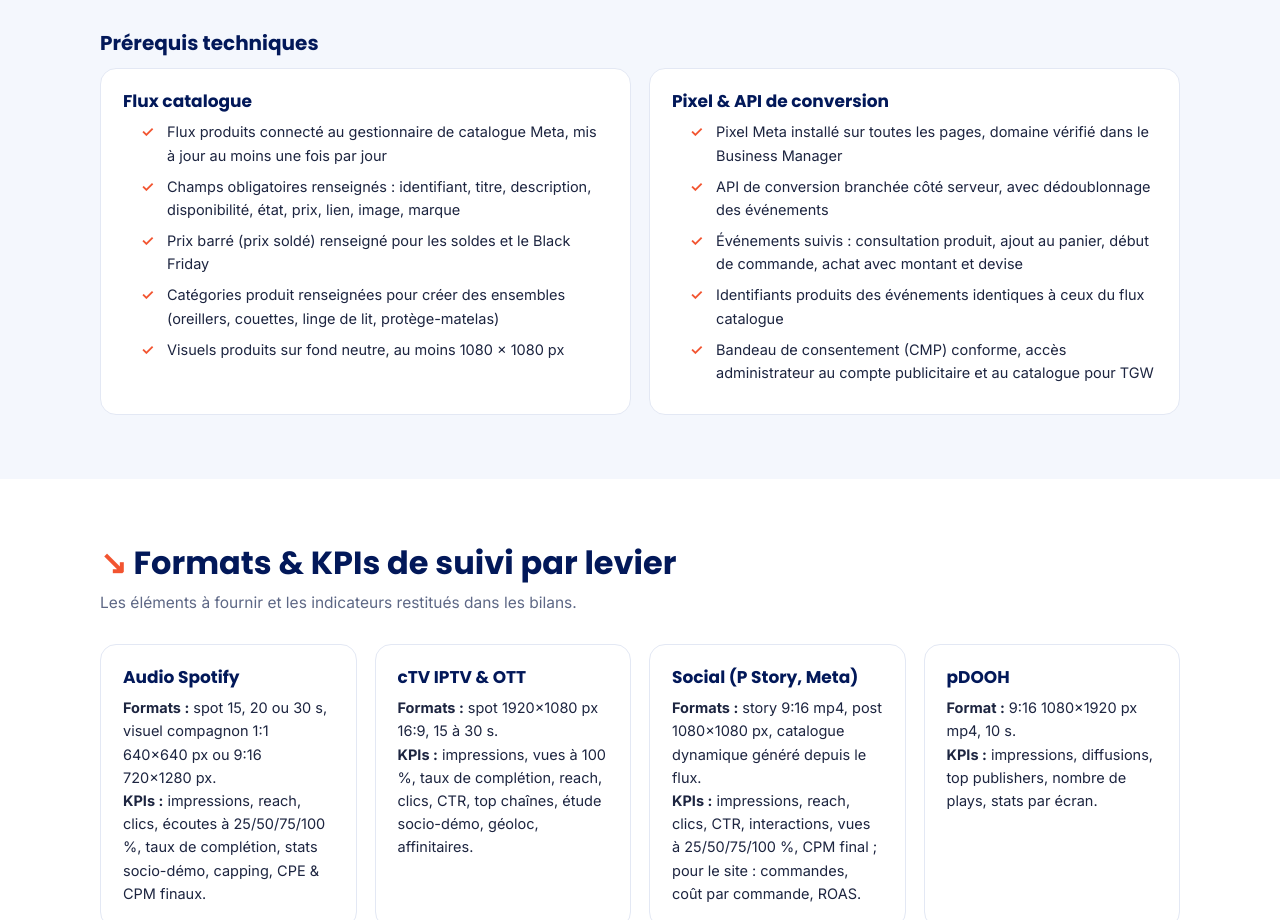
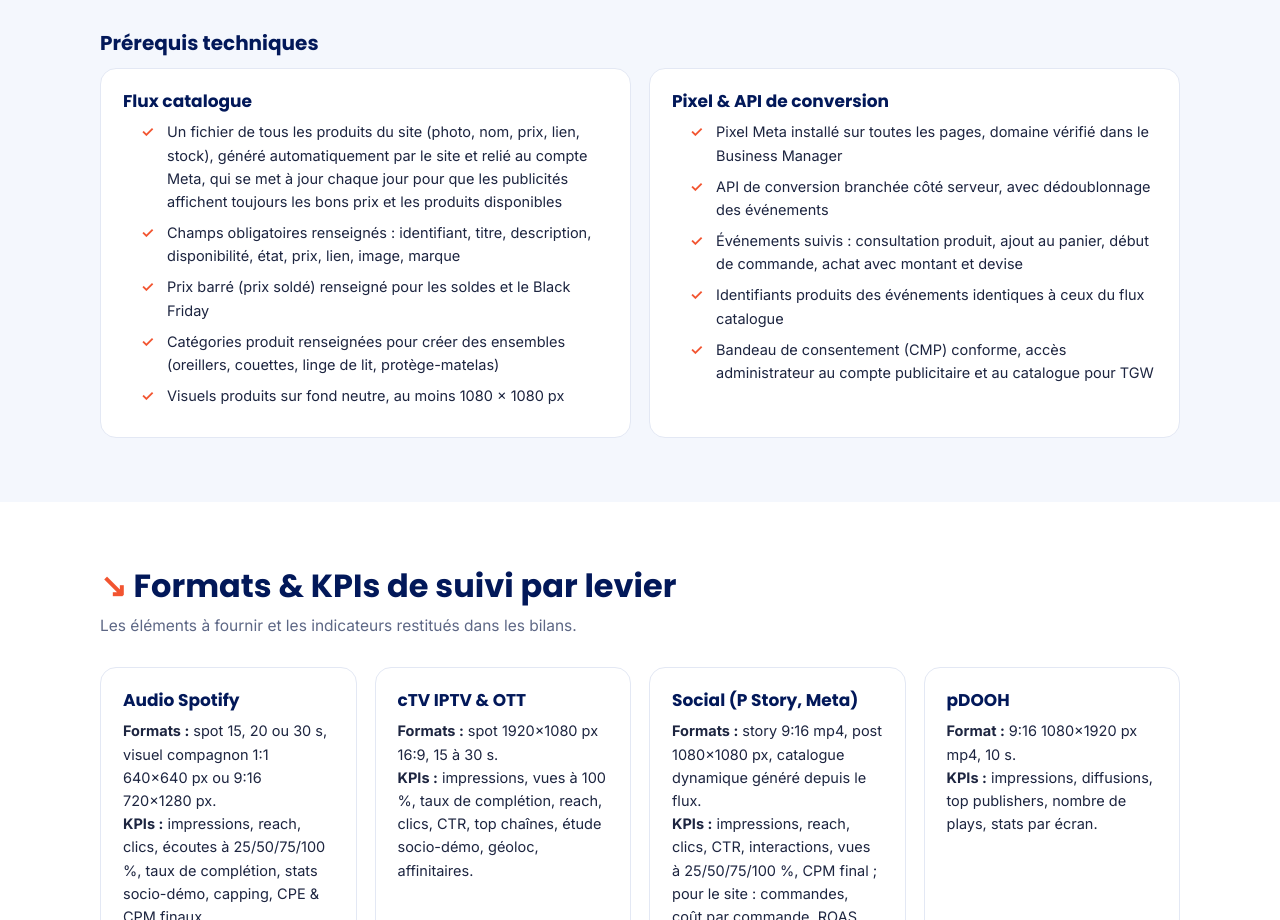
Before and after one commit to Team-TheGoodWeb/recos-tgw, a plain HTML site: page literie-n1-plan-media-2027.html in a window 1280 px wide. Shown: the part 7694-8614 px from the top of the page. Drawn offline with Linux system fonts and the light colour scheme.

Commit message:
Update literie-n1-plan-media-2027.html

```diff
--- a/literie-n1-plan-media-2027.html
+++ b/literie-n1-plan-media-2027.html
@@ -256,7 +256,7 @@ a.ct:hover{border-color:var(--terra)}
 <h3 style="margin:34px 0 12px;font-size:20px">Prérequis techniques</h3>
 <div class="grid g2">
 <div class="card"><h4>Flux catalogue</h4><ul class="check">
-<li>Flux produits connecté au gestionnaire de catalogue Meta, mis à jour au moins une fois par jour</li>
+<li>Un fichier de tous les produits du site (photo, nom, prix, lien, stock), généré automatiquement par le site et relié au compte Meta, qui se met à jour chaque jour pour que les publicités affichent toujours les bons prix et les produits disponibles</li>
 <li>Champs obligatoires renseignés : identifiant, titre, description, disponibilité, état, prix, lien, image, marque</li>
 <li>Prix barré (prix soldé) renseigné pour les soldes et le Black Friday</li>
 <li>Catégories produit renseignées pour créer des ensembles (oreillers, couettes, linge de lit, protège-matelas)</li>
```
